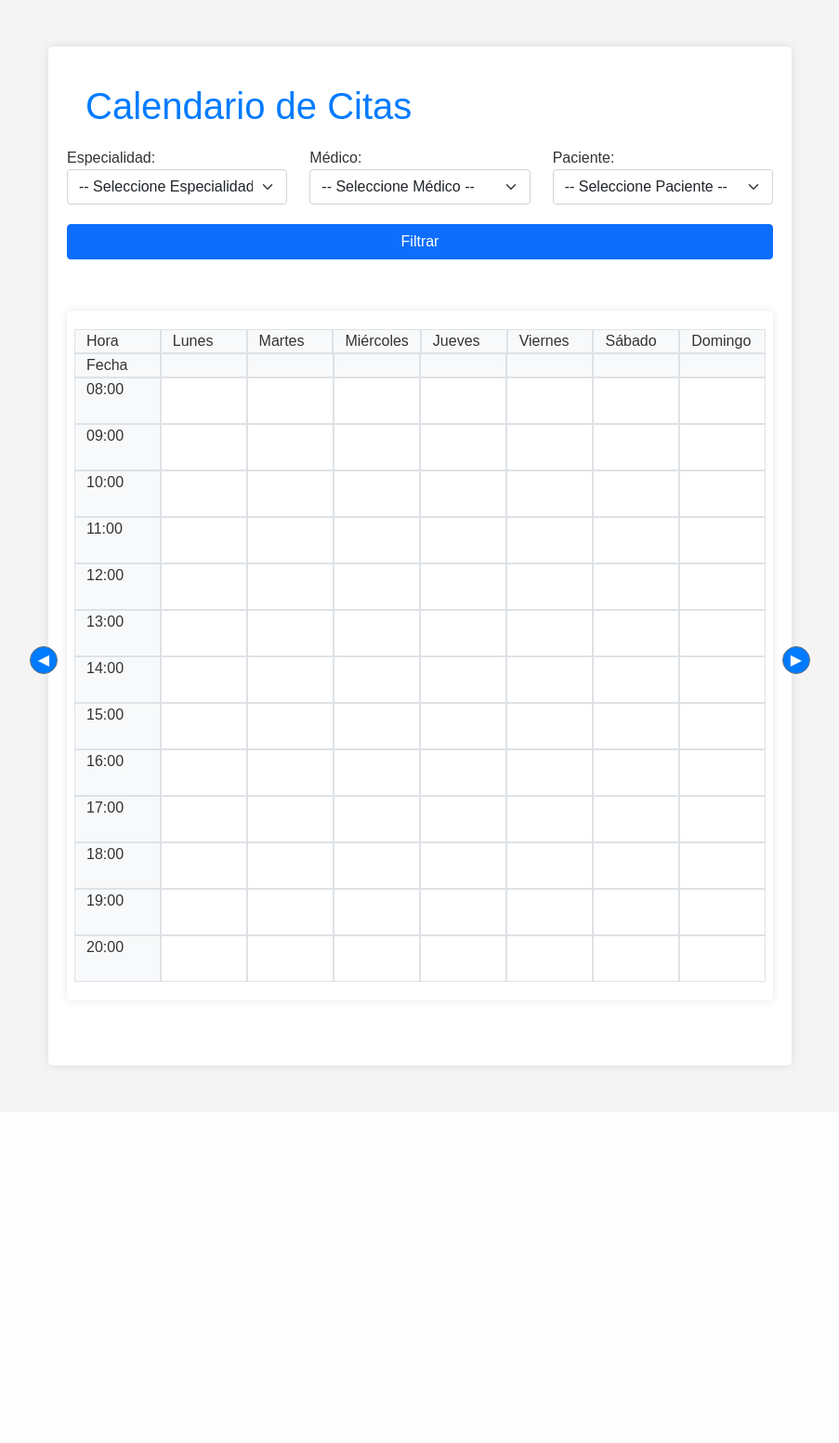
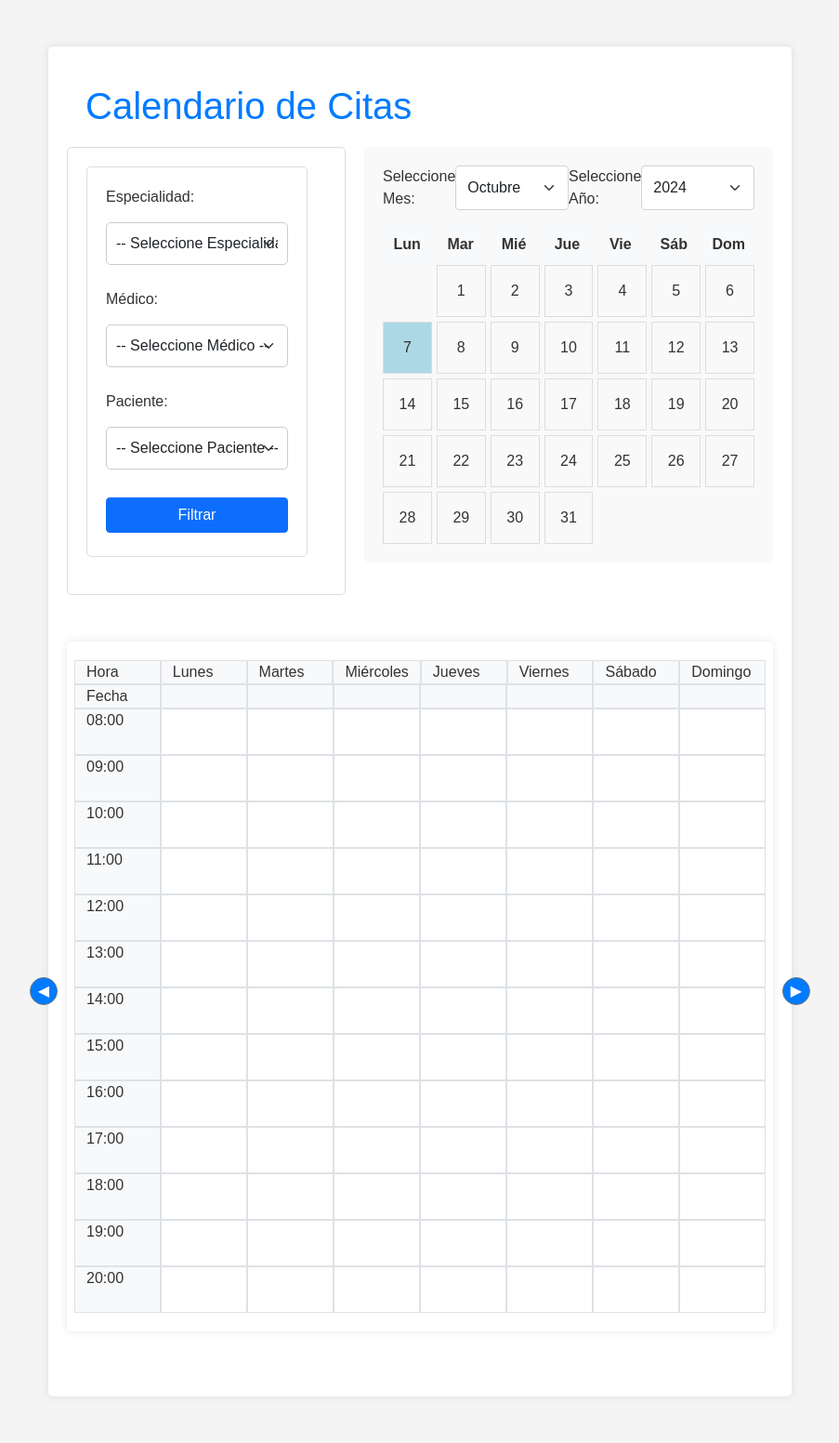
Before and after one commit to adamulp/lab2-integrador-jofre-rigg, a Node server app: template app/views/calendario.pug in a window 1280 px wide. Shown: the whole page at 93% size, without its empty margins (188-1091 px from the left). Before the commit the page ends 1152 px from the top, so only its background shows below. Run offline with Node 20, Linux system fonts and the light colour scheme; the template is opened without the code that fills it, so the values that code supplies are empty; style sheets or scripts are compiled from the project's sources; some libraries are stand-ins or nearby versions.

Commit message:
Integrar calendario mensual con el calendario semanal

```diff
--- a/app/public/styles/calMes.css
+++ b/app/public/styles/calMes.css
@@ -1,16 +1,16 @@
-.calendar-container {
+.cal-mes-contedor {
   max-width: 600px;
   margin: 20px auto;
 }
 
-.calendar-grid {
+.cal-mes-grid {
   display: grid;
   grid-template-columns: repeat(7, 1fr);
   gap: 5px;
   text-align: center;
 }
 
-.day-header {
+.cal-mes-day-header {
   font-weight: bold;
   background-color: #f8f9fa;
   padding: 10px;
--- a/app/public/styles/calSemana.css
+++ b/app/public/styles/calSemana.css
@@ -8,7 +8,14 @@
   user-select: none;
 }
 
-.cal-container {
+.cal-filter-top-container {
+  display: flex;
+  flex-direction: row;
+  align-items: flex-start;
+  gap: 20px;
+}
+
+.cal-contenedor-semanal {
   position: relative;
   position: relative;
   max-width: 800px;
@@ -48,4 +55,41 @@
   right: -40px;
 }
 
+.cal-formulario-contenedor {
+  max-width: 300px;
+  padding: 20px;
+  border: 1px solid #ddd;
+  border-radius: 5px;
+  background-color: #fff;
+  flex: 0 0 auto;
+}
+
+#cal-filtro {
+  display: flex;
+  flex-direction: column;
+  gap: 15px;
+  max-width: 300px;
+  margin-right: 20px;
+  padding: 20px;
+  border: 1px solid #ddd;
+  border-radius: 5px;
+  background-color: #fff;
+}
+
+#cal-filtro .form-select,
+#cal-filtro input {
+  width: 100%;
+  padding: 10px;
+  margin-bottom: 10px;
+  border: 1px solid #ccc;
+  border-radius: 5px;
+}
+
+.cal-mes {
+  flex: 1;
+  padding: 20px;
+  background-color: #f9f9f9;
+  border-radius: 5px;
+}
+
 /*# sourceMappingURL=calSemana.css.map */
--- a/app/sass/calMes.sass
+++ b/app/sass/calMes.sass
@@ -1,17 +1,17 @@
 // General container for the monthly calendar
-.calendar-container
+.cal-mes-contedor
   max-width: 600px
   margin: 20px auto
 
 // Grid layout for the monthly calendar
-.calendar-grid
+.cal-mes-grid
   display: grid
   grid-template-columns: repeat(7, 1fr)
   gap: 5px
   text-align: center
 
 // Styling for weekday headers
-.day-header
+.cal-mes-day-header
   font-weight: bold
   background-color: #f8f9fa
   padding: 10px
--- a/app/sass/calSemana.sass
+++ b/app/sass/calSemana.sass
@@ -6,7 +6,13 @@
     cursor: default
     user-select: none
 
-.cal-container
+.cal-filter-top-container
+  display: flex
+  flex-direction: row
+  align-items: flex-start
+  gap: 20px // Adds space between the form and the calendar
+
+.cal-contenedor-semanal
   position: relative // Add this line
   position: relative
   max-width: 800px
@@ -41,3 +47,39 @@
   left: -40px // Adjust as needed
 #nextWeek.calendar-control
   right: -40px // Adjust as needed
+
+.cal-formulario-contenedor
+  max-width: 300px // Make the form narrow to leave more space for the calendar
+  padding: 20px
+  border: 1px solid #ddd
+  border-radius: 5px
+  background-color: #fff
+  flex: 0 0 auto // Ensure the form takes only its necessary space
+
+// General styling for the form with id 'cal-filtro'
+#cal-filtro
+  display: flex
+  flex-direction: column
+  gap: 15px // Space between each form field
+  max-width: 300px // Define the width to make it compact and leave more space on the right
+  margin-right: 20px // Space to the right of the form to create more space for other elements
+  padding: 20px
+  border: 1px solid #ddd
+  border-radius: 5px
+  background-color: #fff
+
+// Styling for individual input fields or select elements within the form
+#cal-filtro .form-select,
+#cal-filtro input
+  width: 100%
+  padding: 10px
+  margin-bottom: 10px
+  border: 1px solid #ccc
+  border-radius: 5px
+
+// Styling for right-side content
+.cal-mes
+  flex: 1 // Take up the remaining space available
+  padding: 20px
+  background-color: #f9f9f9
+  border-radius: 5px
--- a/app/views/calMes.pug
+++ b/app/views/calMes.pug
@@ -1,25 +1,19 @@
-doctype html
-html
-  head
-    title Calendario Mensual
-    link(rel='stylesheet', href='/styles/calMes.css')
-    script(src='https://code.jquery.com/jquery-3.6.0.min.js')
-    script(src='/scripts/calMes.js')
-  body
-    .calendar-container
-      h1 Calendario Mensual
-      .select-container
-        label(for='month-select') Seleccione Mes:
-        select#month-select.form-select(name='month')
-          each mes, index in ['Enero', 'Febrero', 'Marzo', 'Abril', 'Mayo', 'Junio', 'Julio', 'Agosto', 'Septiembre', 'Octubre', 'Noviembre', 'Diciembre']
-            option(value=index) #{mes}
-        label(for='year-select') Seleccione Año:
-        select#year-select.form-select(name='year')
-          each year in Array(5).fill().map((_, i) => new Date().getFullYear() - 2 + i)
-            option(value=year) #{year}
-      // Weekday headers (starting from Monday)
-      .calendar-grid
-        each day in ['Lun', 'Mar', 'Mié', 'Jue', 'Vie', 'Sáb', 'Dom']
-          div.day-header #{day}
-      // Dates for the current month
-      .calendar-grid#calendar-dates
+.cal-mes-contenedor
+  .select-container
+    label(for='month-select') Seleccione Mes:
+    select#month-select.form-select(name='month')
+      each mes, index in ['Enero', 'Febrero', 'Marzo', 'Abril', 'Mayo', 'Junio', 'Julio', 'Agosto', 'Septiembre', 'Octubre', 'Noviembre', 'Diciembre']
+        option(value=index) #{mes}
+
+    label(for='year-select') Seleccione Año:
+    select#year-select.form-select(name='year')
+      each year in Array(5).fill().map((_, i) => new Date().getFullYear() - 2 + i)
+        option(value=year) #{year}
+
+  // Weekday headers (starting from Monday)
+  .cal-mes-grid
+    each day in ['Lun', 'Mar', 'Mié', 'Jue', 'Vie', 'Sáb', 'Dom']
+      div.cal-mes-day-header #{day}
+
+  // Dates for the current month
+  .cal-mes-grid#calendar-dates
--- a/app/views/calSemana.pug
+++ b/app/views/calSemana.pug
@@ -1,4 +1,4 @@
-.cal-container
+.cal-contenedor-semanal
   button#prevWeek.btn.btn-secondary.calendar-control ◀
   .calendar-grid
     .row
--- a/app/views/calendario.pug
+++ b/app/views/calendario.pug
@@ -5,35 +5,42 @@ html
     link(rel='stylesheet', href='https://cdnjs.cloudflare.com/ajax/libs/bootstrap/5.1.3/css/bootstrap.min.css')
     link(rel='stylesheet', href='/styles/styles.css')
     link(rel='stylesheet', href='/styles/calSemana.css')
+    link(rel='stylesheet', href='/styles/calMes.css')
     script(src='https://code.jquery.com/jquery-3.6.0.min.js')
     script(src='/scripts/calSemana.js')
+    script(src='/scripts/calMes.js')
 
   body
     .container
       h1 Calendario de Citas
-      form(action='/calendario', method='POST')
-        .row
-          .col-md-4
-            .mb-3
-              label(for='especialidad') Especialidad:
-              select.form-select(name='especialidad' id='especialidad')
-                option(value='') -- Seleccione Especialidad --
-                each especialidad in especialidades
-                  option(value=especialidad.nombre) #{especialidad.nombre}
-          .col-md-4
-            .mb-3
-              label(for='medico') Médico:
-              select.form-select(name='medico' id='medico')
-                option(value='') -- Seleccione Médico --
-                each medico in medicos
-                  option(value=medico.nombreCompleto) #{medico.nombreCompleto}
-          .col-md-4
-            .mb-3
-              label(for='paciente') Paciente:
-              select.form-select(name='paciente' id='paciente')
-                option(value='') -- Seleccione Paciente --
-                each paciente in pacientes
-                  option(value=paciente.nombreCompleto) #{paciente.nombreCompleto}
-        button.btn.btn-primary(type='submit') Filtrar
+      // Container for the form and the calendar side by side
+      .cal-filter-top-container
+        // Form container on the left
+        .cal-formulario-contenedor
+          form#cal-filtro(action='/calendario', method='POST')
+            label(for='especialidad') Especialidad:
+            select.form-select(name='especialidad' id='especialidad')
+              option(value='') -- Seleccione Especialidad --
+              each especialidad in especialidades
+                option(value=especialidad.nombre) #{especialidad.nombre}
 
+            label(for='medico') Médico:
+            select.form-select(name='medico' id='medico')
+              option(value='') -- Seleccione Médico --
+              each medico in medicos
+                option(value=medico.nombreCompleto) #{medico.nombreCompleto}
+
+            label(for='paciente') Paciente:
+            select.form-select(name='paciente' id='paciente')
+              option(value='') -- Seleccione Paciente --
+              each paciente in pacientes
+                option(value=paciente.nombreCompleto) #{paciente.nombreCompleto}
+
+            button.btn.btn-primary(type='submit') Filtrar
+
+        // Include the monthly calendar to the right
+        .cal-mes
+          include calMes.pug
+
+      // Include the weekly calendar beneath the container
       include calSemana.pug
```
Also changed, not shown: 1 other file.
